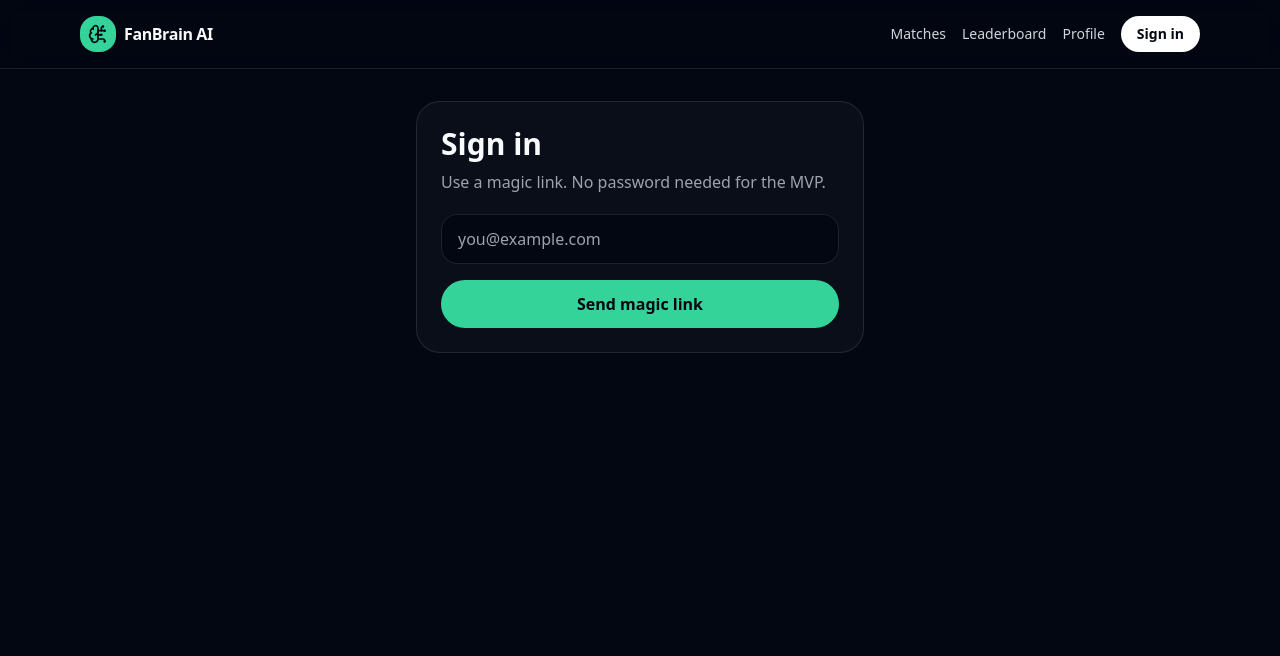
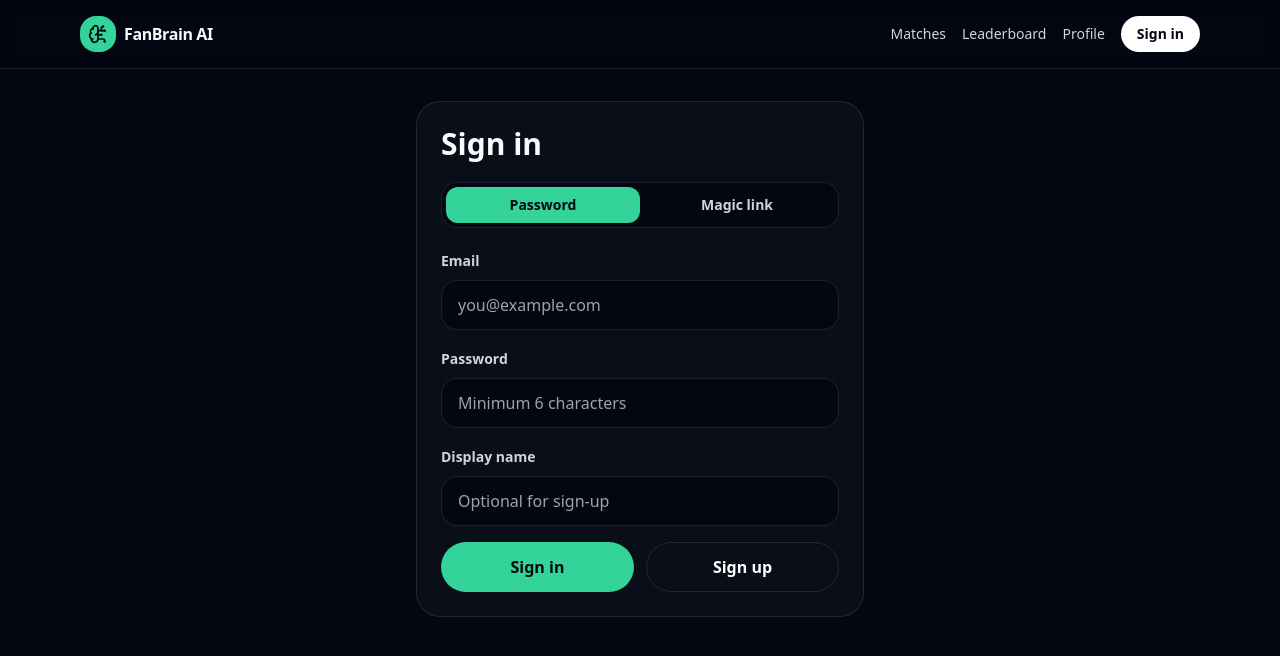
Before and after one commit to justinunderhill/fanbrainai, a Next.js app: page /auth in a window 1280 px wide. Shown: the top 656 px of the page. Built offline with nearby package versions, Linux system fonts and the light colour scheme.

Commit message:
Improve auth and prediction access UX

```diff
--- a/src/app/auth/confirm/route.ts
+++ b/src/app/auth/confirm/route.ts
@@ -4,11 +4,13 @@ import { NextResponse } from 'next/server';
 export async function GET(request: Request) {
   const requestUrl = new URL(request.url);
   const code = requestUrl.searchParams.get('code');
+  const next = requestUrl.searchParams.get('next');
+  const redirectTo = next?.startsWith('/') ? next : '/matches';
 
   if (code) {
     const supabase = await createClient();
     await supabase.auth.exchangeCodeForSession(code);
   }
 
-  return NextResponse.redirect(new URL('/matches', requestUrl.origin));
+  return NextResponse.redirect(new URL(redirectTo, requestUrl.origin));
 }
--- a/src/app/auth/page.tsx
+++ b/src/app/auth/page.tsx
@@ -1,32 +1,238 @@
 'use client';
 
 import { useState } from 'react';
+import { useRouter } from 'next/navigation';
 import { createClient } from '@/lib/supabase/browser';
 
+type AuthMode = 'magic' | 'password';
+type Message = {
+  type: 'success' | 'error';
+  text: string;
+};
+
+function getRedirectTarget() {
+  const fallback = '/matches';
+  const params = new URLSearchParams(window.location.search);
+  const next = params.get('next');
+
+  if (next?.startsWith('/')) return next;
+
+  if (document.referrer) {
+    try {
+      const referrer = new URL(document.referrer);
+      if (referrer.origin === window.location.origin && referrer.pathname !== '/auth') {
+        return `${referrer.pathname}${referrer.search}`;
+      }
+    } catch {
+      return fallback;
+    }
+  }
+
+  return fallback;
+}
+
 export default function AuthPage() {
+  const router = useRouter();
+  const [mode, setMode] = useState<AuthMode>('password');
   const [email, setEmail] = useState('');
+  const [password, setPassword] = useState('');
+  const [displayName, setDisplayName] = useState('');
+  const [loading, setLoading] = useState(false);
   const [message, setMessage] = useState<string | null>(null);
+  const [messageType, setMessageType] = useState<Message['type']>('success');
+
+  function showMessage(nextMessage: Message) {
+    setMessageType(nextMessage.type);
+    setMessage(nextMessage.text);
+  }
 
   async function sendMagicLink() {
+    setLoading(true);
+    setMessage(null);
+
     try {
       const supabase = createClient();
+      const redirectTarget = getRedirectTarget();
       const { error } = await supabase.auth.signInWithOtp({
         email,
-        options: { emailRedirectTo: `${window.location.origin}/auth/confirm` },
+        options: {
+          emailRedirectTo: `${window.location.origin}/auth/confirm?next=${encodeURIComponent(redirectTarget)}`,
+        },
       });
-      setMessage(error ? error.message : 'Check your email for the sign-in link.');
+      showMessage(error
+        ? { type: 'error', text: error.message }
+        : { type: 'success', text: 'Check your email for the sign-in link.' });
     } catch (error) {
-      setMessage(error instanceof Error ? error.message : 'Could not start sign-in.');
+      showMessage({
+        type: 'error',
+        text: error instanceof Error ? error.message : 'Could not start sign-in.',
+      });
+    } finally {
+      setLoading(false);
+    }
+  }
+
+  async function signInWithPassword() {
+    setLoading(true);
+    setMessage(null);
+
+    try {
+      const supabase = createClient();
+      const { error } = await supabase.auth.signInWithPassword({ email, password });
+
+      if (error) {
+        showMessage({ type: 'error', text: error.message });
+        return;
+      }
+
+      showMessage({ type: 'success', text: 'Signed in. Taking you to matches...' });
+      router.push(getRedirectTarget());
+      router.refresh();
+    } catch (error) {
+      showMessage({
+        type: 'error',
+        text: error instanceof Error ? error.message : 'Could not sign in.',
+      });
+    } finally {
+      setLoading(false);
+    }
+  }
+
+  async function signUpWithPassword() {
+    setLoading(true);
+    setMessage(null);
+
+    try {
+      const supabase = createClient();
+      const redirectTarget = getRedirectTarget();
+      const { data, error } = await supabase.auth.signUp({
+        email,
+        password,
+        options: {
+          data: { display_name: displayName || undefined },
+          emailRedirectTo: `${window.location.origin}/auth/confirm?next=${encodeURIComponent(redirectTarget)}`,
+        },
+      });
+
+      if (error) {
+        showMessage({ type: 'error', text: error.message });
+        return;
+      }
+
+      if (data.session) {
+        showMessage({ type: 'success', text: 'Account created. Taking you to matches...' });
+        router.push(redirectTarget);
+        router.refresh();
+      } else {
+        showMessage({ type: 'success', text: 'Account created. Check your email if confirmation is enabled.' });
+      }
+    } catch (error) {
+      showMessage({
+        type: 'error',
+        text: error instanceof Error ? error.message : 'Could not create account.',
+      });
+    } finally {
+      setLoading(false);
     }
   }
 
   return (
     <div className="mx-auto max-w-md rounded-3xl border border-white/10 bg-white/[0.03] p-6">
       <h1 className="text-3xl font-black">Sign in</h1>
-      <p className="mt-2 text-gray-400">Use a magic link. No password needed for the MVP.</p>
-      <input value={email} onChange={(e) => setEmail(e.target.value)} placeholder="you@example.com" className="mt-5 w-full rounded-2xl border border-white/10 bg-gray-950 px-4 py-3" />
-      <button onClick={sendMagicLink} className="mt-4 w-full rounded-full bg-emerald-400 px-5 py-3 font-black text-gray-950">Send magic link</button>
-      {message && <p className="mt-4 text-sm text-gray-300">{message}</p>}
+      <div className="mt-5 grid grid-cols-2 rounded-2xl border border-white/10 bg-gray-950 p-1">
+        <button
+          type="button"
+          onClick={() => setMode('password')}
+          className={`rounded-xl px-3 py-2 text-sm font-bold ${mode === 'password' ? 'bg-emerald-400 text-gray-950' : 'text-gray-300'}`}
+        >
+          Password
+        </button>
+        <button
+          type="button"
+          onClick={() => setMode('magic')}
+          className={`rounded-xl px-3 py-2 text-sm font-bold ${mode === 'magic' ? 'bg-emerald-400 text-gray-950' : 'text-gray-300'}`}
+        >
+          Magic link
+        </button>
+      </div>
+
+      <div className="mt-5 space-y-4">
+        <label className="block space-y-2">
+          <span className="text-sm font-bold text-gray-300">Email</span>
+          <input
+            type="email"
+            value={email}
+            onChange={(e) => setEmail(e.target.value)}
+            placeholder="you@example.com"
+            autoComplete="email"
+            className="w-full rounded-2xl border border-white/10 bg-gray-950 px-4 py-3"
+          />
+        </label>
+
+        {mode === 'password' ? (
+          <>
+            <label className="block space-y-2">
+              <span className="text-sm font-bold text-gray-300">Password</span>
+              <input
+                type="password"
+                value={password}
+                onChange={(e) => setPassword(e.target.value)}
+                placeholder="Minimum 6 characters"
+                autoComplete="current-password"
+                className="w-full rounded-2xl border border-white/10 bg-gray-950 px-4 py-3"
+              />
+            </label>
+            <label className="block space-y-2">
+              <span className="text-sm font-bold text-gray-300">Display name</span>
+              <input
+                value={displayName}
+                onChange={(e) => setDisplayName(e.target.value)}
+                placeholder="Optional for sign-up"
+                autoComplete="nickname"
+                className="w-full rounded-2xl border border-white/10 bg-gray-950 px-4 py-3"
+              />
+            </label>
+            <div className="grid gap-3 sm:grid-cols-2">
+              <button
+                type="button"
+                disabled={loading}
+                onClick={signInWithPassword}
+                className="rounded-full bg-emerald-400 px-5 py-3 font-black text-gray-950 disabled:opacity-50"
+              >
+                Sign in
+              </button>
+              <button
+                type="button"
+                disabled={loading}
+                onClick={signUpWithPassword}
+                className="rounded-full border border-white/10 px-5 py-3 font-bold text-white disabled:opacity-50"
+              >
+                Sign up
+              </button>
+            </div>
+          </>
+        ) : (
+          <button
+            type="button"
+            disabled={loading}
+            onClick={sendMagicLink}
+            className="w-full rounded-full bg-emerald-400 px-5 py-3 font-black text-gray-950 disabled:opacity-50"
+          >
+            Send magic link
+          </button>
+        )}
+      </div>
+
+      {message && (
+        <p className={`mt-4 rounded-2xl border px-4 py-3 text-sm ${
+          messageType === 'error'
+            ? 'border-red-400/30 bg-red-400/10 text-red-100'
+            : 'border-emerald-400/30 bg-emerald-400/10 text-emerald-100'
+        }`}
+        >
+          {message}
+        </p>
+      )}
     </div>
   );
 }
--- /dev/null
+++ b/src/components/AuthNavLink.tsx
@@ -0,0 +1,17 @@
+'use client';
+
+import Link from 'next/link';
+import { usePathname } from 'next/navigation';
+
+export function AuthNavLink() {
+  const pathname = usePathname();
+  const href = pathname && pathname !== '/auth'
+    ? `/auth?next=${encodeURIComponent(pathname)}`
+    : '/auth';
+
+  return (
+    <Link href={href} className="rounded-full bg-white px-4 py-2 font-semibold text-gray-950 hover:bg-emerald-200">
+      Sign in
+    </Link>
+  );
+}
--- a/src/components/SiteHeader.tsx
+++ b/src/components/SiteHeader.tsx
@@ -1,5 +1,6 @@
 import Link from 'next/link';
 import { BrainCircuit } from 'lucide-react';
+import { AuthNavLink } from '@/components/AuthNavLink';
 
 export function SiteHeader() {
   return (
@@ -13,7 +14,7 @@ export function SiteHeader() {
           <Link href="/matches" className="hover:text-white">Matches</Link>
           <Link href="/leaderboard" className="hover:text-white">Leaderboard</Link>
           <Link href="/profile" className="hover:text-white">Profile</Link>
-          <Link href="/auth" className="rounded-full bg-white px-4 py-2 font-semibold text-gray-950 hover:bg-emerald-200">Sign in</Link>
+          <AuthNavLink />
         </nav>
       </div>
     </header>
```
Also changed, not shown: src/app/matches/[id]/page.tsx (+22 -1 lines), src/components/PredictionForm.tsx (+24 -4 lines), 2 other files (tests, documents, lock files or other folders).
